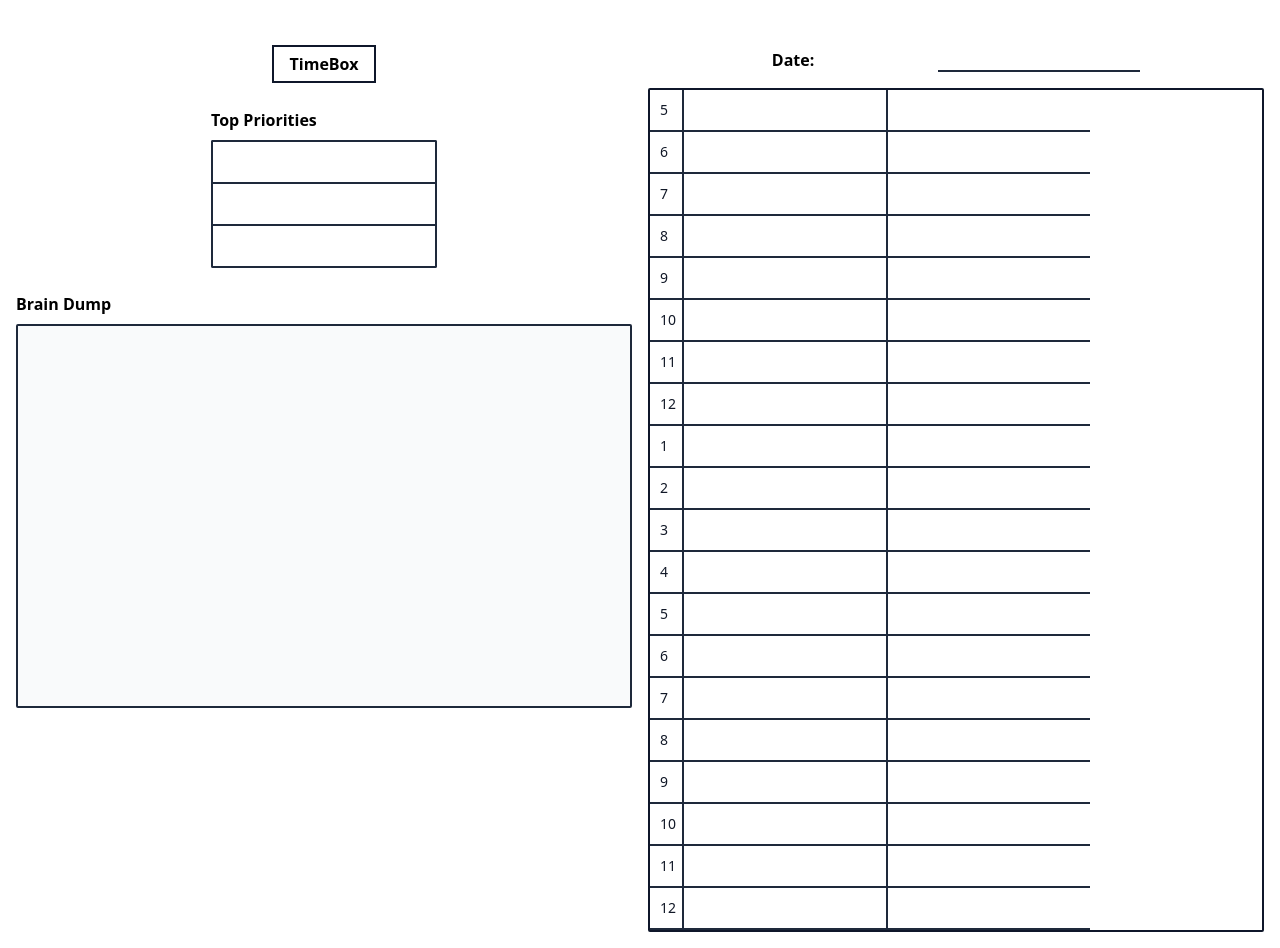
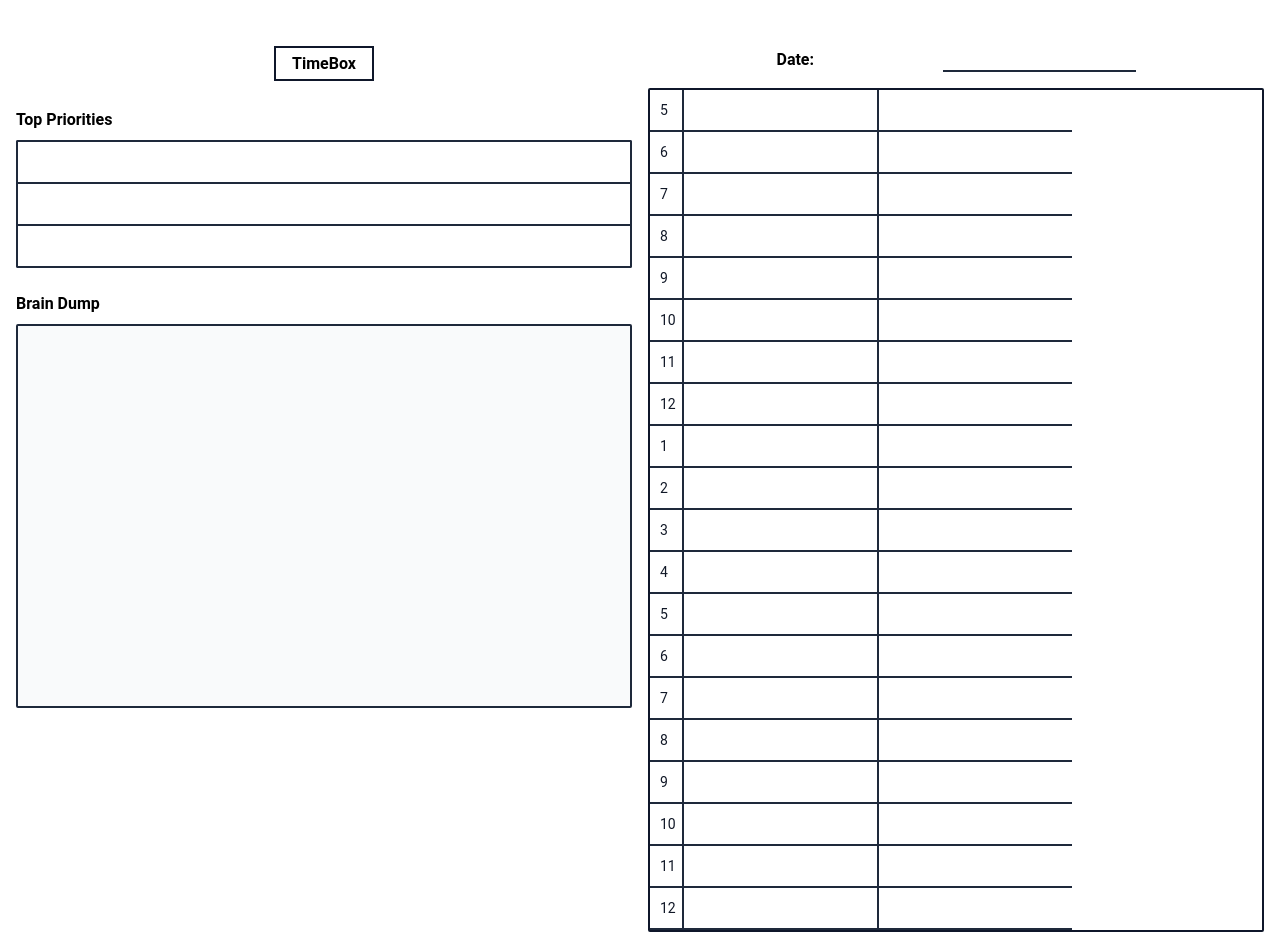
Before and after one commit to UNHOTOfficial/TimeBox, a Next.js app: page / in a window 1280 px wide. Built offline with nearby package versions, Linux system fonts and the light colour scheme.

Commit message:
Change font.

```diff
--- a/app/globals.css
+++ b/app/globals.css
@@ -1,6 +1,8 @@
 @tailwind base;
 @tailwind components;
 @tailwind utilities;
+@import url("https://fonts.googleapis.com/css2?family=Roboto&display=swap");
+
 
 /* :root {
   --max-width: 1100px;
--- a/app/page.tsx
+++ b/app/page.tsx
@@ -7,11 +7,9 @@ import Date from "@/components/Date";
 import Hours from "@/components/Hours";
 import TextInputs from "@/components/TextInputs";
 
-const inter = Inter({ subsets: ["latin"] });
-
 export default function Home() {
   return (
-      <div className="columns-4 gap-4 flex m-4">
+      <div className="columns-4 gap-4 flex m-4 font-roboto">
         <div className="flex flex-col w-full mt-9 items-center">
           <TimeBox />
           <TopPriorities />
--- a/components/TopPriorities.tsx
+++ b/components/TopPriorities.tsx
@@ -4,7 +4,7 @@ import TextInputs from "./TextInputs";
 export default function TopPriorities() {
   const tops = [1, 2, 3];
   return (
-    <div className="mt-8">
+    <div className="mt-8 w-full">
       <span className="font-semibold">Top Priorities</span>
       <div className="mt-2">
         <TextInputs type="pro" count={3} />
--- a/tailwind.config.js
+++ b/tailwind.config.js
@@ -10,6 +10,9 @@ module.exports = {
   ],
   theme: {
     extend: {},
+    fontFamily: {
+      roboto: ["Roboto", "sans-serif"],
+    },
   },
   plugins: [],
-}
+};
```
